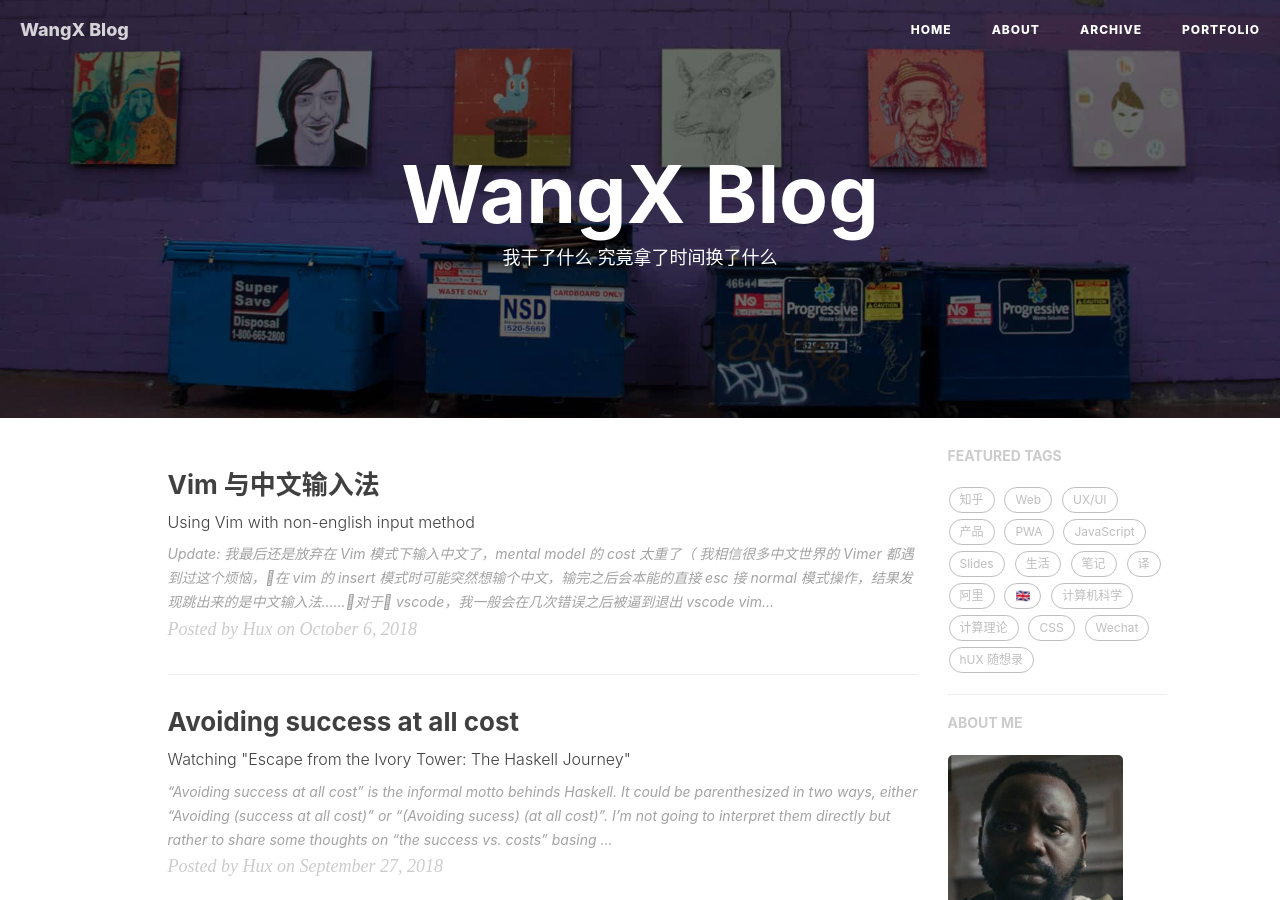
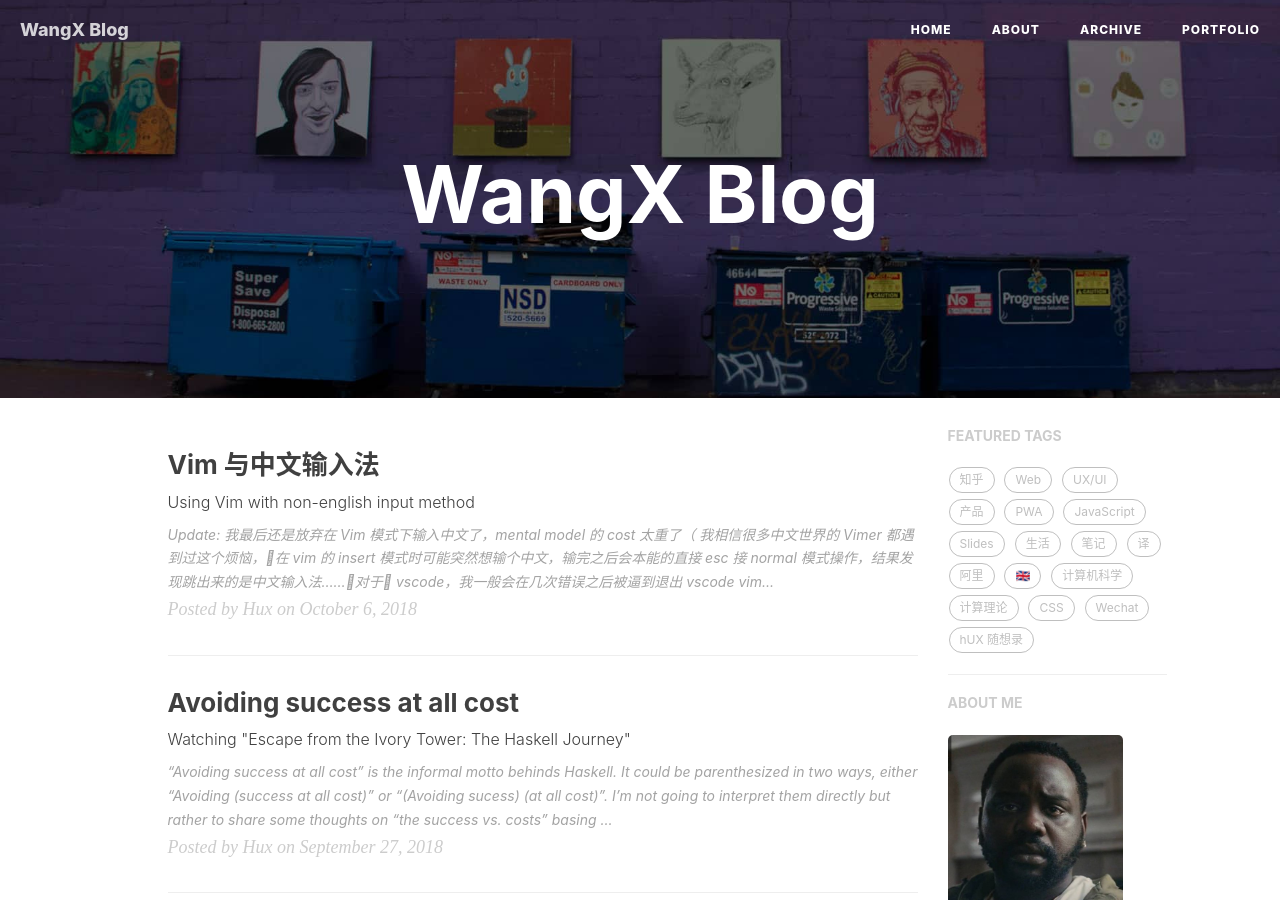
Before and after one commit to fatty-wang/fatty-wang.github.io, a Jekyll site: the page built from index.html, in a window 1280 px wide and 900 px high. Built offline with Jekyll 4.4.1, drawn with Linux system fonts in a browser that asks for light colours; nearby versions of some CDN libraries; the list of posts is cut into pages by our own code; comment, search, counter and statistics services are not loaded.

Commit message:
personal style

```diff
--- a/_config.yml
+++ b/_config.yml
@@ -3,8 +3,8 @@
 SEOTitle: 王勋的博客 | WangX Blog
 header-img: img/home-bg-art.jpg
 email: pitaya_wang@163.com
-description: "关于程序与设计、黑客与画家 | 黄玄，Web & Mobile Lover，Software Engineer，UX Designer | 这里是 @Hux黄玄 的个人博客，与你一起发现更大的世界。"
-keyword: "黄玄, Hux黄玄, Hux, 鬼栈, huxpro, @huxpro, 黄玄的博客, Hux Blog, 博客, 个人网站, 互联网, Web, JavaScript, 前端, 设计"
+description: #"关于程序与设计、黑客与画家 | 黄玄，Web & Mobile Lover，Software Engineer，UX Designer | 这里是 @Hux黄玄 的个人博客，与你一起发现更大的世界。"
+keyword: #"黄玄, Hux黄玄, Hux, 鬼栈, huxpro, @huxpro, 黄玄的博客, Hux Blog, 博客, 个人网站, 互联网, Web, JavaScript, 前端, 设计"
 url: "https://fatty-wang.githu.io"              # your host, for absolute URL
 baseurl: ""                             # for example, '/blog' if your blog hosted on 'host/blog'
 
@@ -30,7 +30,7 @@
 exclude: ["less","node_modules","Gruntfile.js","package.json","README.md","README.zh.md"]
 anchorjs: true                          # if you want to customize anchor. check out line:181 of `post.html`
 # If you have timezone issue (e.g. #68) in China, uncomment to use this:
-#timezone: CN
+timezone: CN
 
 
 
@@ -59,7 +59,7 @@
 
 
 # Disqus settings
-disqus_username: hux
+disqus_username: wangx
 
 # Netease settings
 netease_comment: false
--- a/index.html
+++ b/index.html
@@ -1,6 +1,6 @@
 ---
 layout: page
-description: "我干了什么 究竟拿了时间换了什么"
+description: ""
 ---
 
 {% for post in paginator.posts %}
```
Also changed, not shown: img/favicon.ico.
